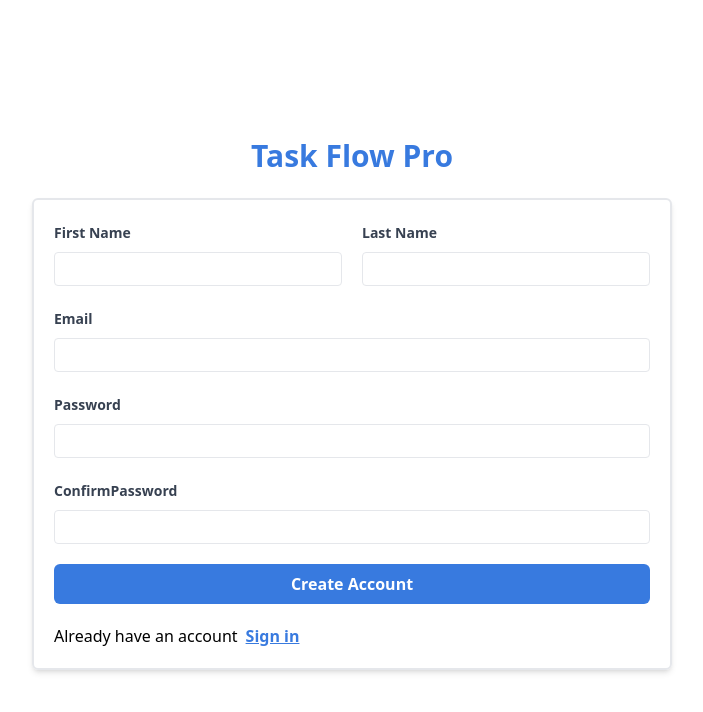
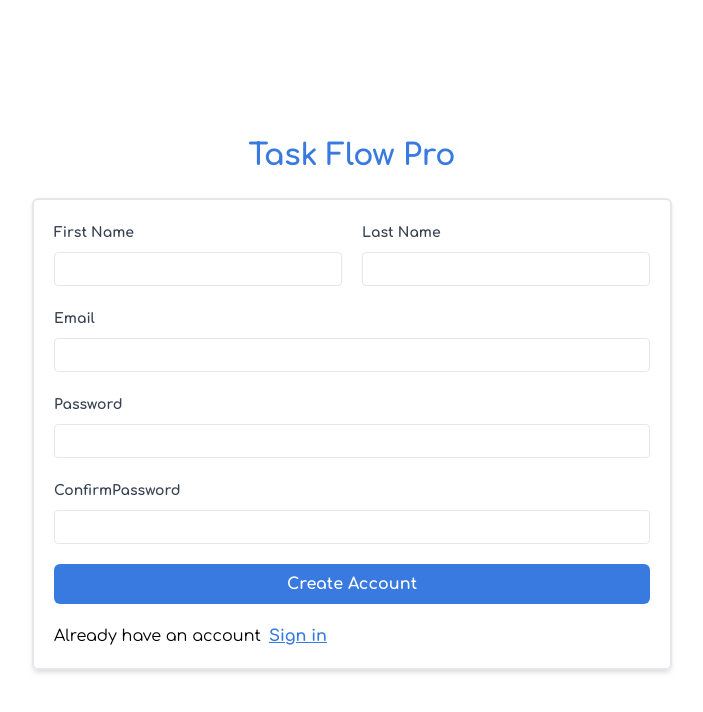
Before and after one commit to uskarthick21/task-flow-pro, a React (Create React App) app in the folder client/: page /register in a window 1280 px wide. Shown: the top 712 px of the page, without its empty margins (288-991 px from the left). Built offline with nearby package versions, Linux system fonts and the light colour scheme; no server answers.

Commit message:
Custom font added and code clean up

```diff
--- a/client/src/App.tsx
+++ b/client/src/App.tsx
@@ -1,15 +1,13 @@
-import React from 'react'
-
 import Layout from './layouts/Layout'
 import { Route, Routes, useNavigate } from 'react-router-dom'
 import Register from './pages/Register'
 import Login from './pages/Login'
 import AuthLayout from './layouts/AuthLayout'
 import MainContainer from './components/MainContainer'
-import Task from './components/Task'
 import { setNavigate } from './config/navigation'
 import { useAuth } from './context/AuthContext'
 import ProtectedRoute from './components/ProtectedRoute'
+import Task from './pages/Task'
 
 
 const App = () => {
--- a/client/src/components/MobileMenuSidebar.tsx
+++ b/client/src/components/MobileMenuSidebar.tsx
@@ -1,7 +1,5 @@
-import React from "react";
 import { Link } from "react-router-dom";
 import { LuHome, LuLayoutDashboard, LuFileEdit, LuFolderClock, LuX } from "react-icons/lu";
-import Sidebar from "./Sidebar";
 import SearchBar from "./SearchBar";
 
 type MobileMenuSidebarParams = {
--- a/client/src/components/Task.tsx
+++ /dev/null
@@ -1,11 +0,0 @@
-import React from 'react'
-
-const Task = () => {
-  return (
-    <div>
-      Task
-    </div>
-  )
-}
-
-export default Task
--- a/client/src/index.css
+++ b/client/src/index.css
@@ -1,6 +1,20 @@
 @tailwind base;
 @tailwind components;
 @tailwind utilities;
+
+@layer base {
+  body {
+    @apply font-sans;
+  }
+}
+
+@font-face {
+  font-family: 'Comfortaa';
+  src: url('/src/assets/fonts/Comfortaa-VariableFont_wght.ttf') format('truetype');
+  font-weight: 100 900; /* Variable weight range */
+  font-style: normal;
+}
+
 
 .menu-item {
   @apply flex items-center lg:px-4 py-3 gap-2 font-medium text-gray-500 lg:hover:text-sky-blue lg:hover:bg-blue-200;
--- a/client/src/layouts/Layout.tsx
+++ b/client/src/layouts/Layout.tsx
@@ -12,7 +12,7 @@ const Layout = ({ children }: Props) => {
 			</div>
 			<div className="flex-1 flex-col min-h-screen">
 				<Header />
-				<main className="container mx-auto py-10 flex-1">{children}</main>
+				<main className="p-6 flex-1">{children}</main>
 			</div>
 		</div>
 	);
--- /dev/null
+++ b/client/src/pages/Task.tsx
@@ -0,0 +1,34 @@
+import React from 'react'
+import { LuPlus } from 'react-icons/lu'
+
+const Task = () => {
+  return (
+    <>
+        <div className="flex justify-between">
+            <h1 className="text-3xl text-black font-confort font-medium flex items-center justify-center">Task</h1>
+            <button className="bg-sky-blue flex items-center justify-center rounded text-white text-md px-4 py-2 gap-2"><LuPlus className="text-white text-md" />
+                Add New
+            </button>
+        </div>
+        {/* <div className="pt-6">
+            <div className="flex flex-wrap lg:flex-nowrap justify-between gap-4">
+
+                <div className="bg-blue-200 flex-1 p-4 text-center">
+                    Div 1
+                </div>
+
+                <div className="bg-red-200 flex-1 p-4 text-center">
+                    Div 2
+                </div>
+
+                <div className="bg-green-200 flex-1 p-4 text-center">
+                    Div 3
+                </div>
+            </div>
+        </div> */}
+    </>
+
+  )
+}
+
+export default Task
--- a/client/tailwind.config.js
+++ b/client/tailwind.config.js
@@ -1,4 +1,6 @@
 /** @type {import('tailwindcss').Config} */
+
+const defaultTheme = require('tailwindcss/defaultTheme');
 module.exports = {
   content: ["./index.html", "./src/**/*.{js,ts,jsx,tsx}"],
   theme: {
@@ -12,6 +14,10 @@ module.exports = {
         'corn-flower-blue': '#478CCF',
         'white-smoke': '#EDEDED'
       },
+      fontFamily: {
+        sans: ['Comfortaa', ...defaultTheme.fontFamily.sans], // Use as default sans font
+        confort: ['Comfortaa', 'sans-serif'], // Custom font class
+      },
     },
     container: {
       padding: {
```
Also changed, not shown: client/src/assets/fonts/Comfortaa-VariableFont_wght.ttf (added).
